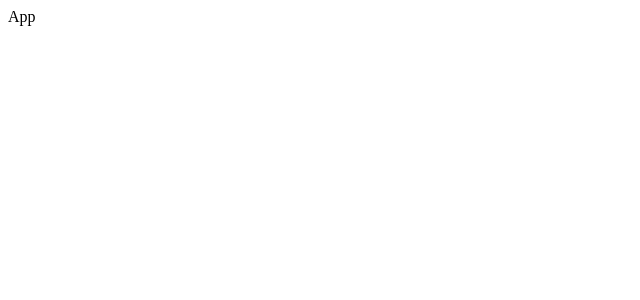
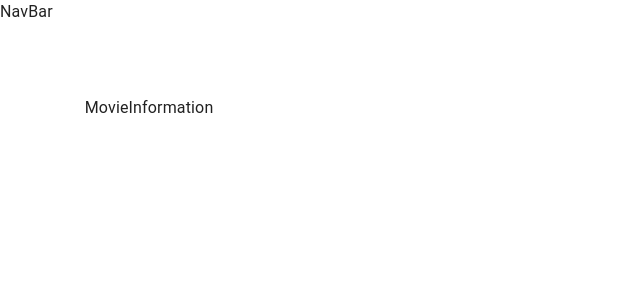
Before and after one commit to 1Bernard/filmpire, a React (Vite) app: page /movie/1 in a window 1280 px wide. Shown: the top 300 px of the page, without its empty margins (0-640 px from the left). Built offline with nearby package versions, Linux system fonts and the light colour scheme.

Commit message:
file and folder structure

```diff
--- a/package.json
+++ b/package.json
@@ -14,11 +14,13 @@
     "@emotion/styled": "^11.10.4",
     "@mui/icons-material": "^5.10.6",
     "@mui/material": "^5.10.6",
+    "@mui/styles": "^5.8.0",
     "@reduxjs/toolkit": "^1.8.5",
     "axios": "^0.27.2",
     "react": "^18.2.0",
     "react-dom": "^18.2.0",
-    "react-redux": "^8.0.4"
+    "react-redux": "^8.0.4",
+    "react-router-dom": "^6.4.2"
   },
   "devDependencies": {
     "@types/react": "^18.0.17",
--- /dev/null
+++ b/src/components/Actors/Actors.jsx
@@ -0,0 +1,10 @@
+import React from 'react';
+
+const Actors = () => {
+  console.log('Actors');
+  return (
+    <div>Actors</div>
+  );
+};
+
+export default Actors;
--- a/src/components/App.jsx
+++ b/src/components/App.jsx
@@ -1,7 +1,45 @@
 import React from 'react';
+import { CssBaseline } from '@mui/material';
+import {
+  createBrowserRouter,
+  RouterProvider,
+  // Route,
+} from 'react-router-dom';
 
-const App = () => (
-  <div>App</div>
-);
+import useStyles from './styles';
+import { Actors, MovieInformation, Movies, NavBar, Profile } from '.';
+
+const router = createBrowserRouter([
+  {
+    path: '/movie/:id',
+    element: <MovieInformation />,
+  },
+  {
+    path: '/actors/:id',
+    element: <Actors />,
+  },
+  {
+    path: '/',
+    element: <Movies />,
+  },
+  {
+    path: '/profile/:id',
+    element: <Profile />,
+  },
+]);
+
+const App = () => {
+  const classes = useStyles();
+  return (
+    <div className={classes.root}>
+      <CssBaseline />
+      <NavBar />
+      <main className={classes.content}>
+        <div className={classes.toolbar} />
+        <RouterProvider router={router} />
+      </main>
+    </div>
+  );
+};
 
 export default App;
--- /dev/null
+++ b/src/components/MovieInformation/MovieInformation.jsx
@@ -0,0 +1,10 @@
+import React from 'react';
+
+const MovieInformation = () => {
+  console.log('Movie information');
+  return (
+    <div>MovieInformation</div>
+  );
+};
+
+export default MovieInformation;
--- /dev/null
+++ b/src/components/Movies/Movies.jsx
@@ -0,0 +1,10 @@
+import React from 'react';
+
+const Movies = () => {
+  console.log('Movies');
+  return (
+    <div>Movies</div>
+  );
+};
+
+export default Movies;
--- /dev/null
+++ b/src/components/NavBar/NavBar.jsx
@@ -0,0 +1,10 @@
+import React from 'react';
+
+const NavBar = () => {
+  console.log('NavBar');
+  return (
+    <div>NavBar</div>
+  );
+};
+
+export default NavBar;
--- /dev/null
+++ b/src/components/Profile/Profile.jsx
@@ -0,0 +1,10 @@
+import React from 'react';
+
+const Profile = () => {
+  console.log('Profile');
+  return (
+    <div>Profile</div>
+  );
+};
+
+export default Profile;
--- /dev/null
+++ b/src/components/index.js
@@ -0,0 +1,5 @@
+export { default as Actors } from './Actors/Actors';
+export { default as MovieInformation } from './MovieInformation/MovieInformation';
+export { default as Movies } from './Movies/Movies';
+export { default as NavBar } from './NavBar/NavBar';
+export { default as Profile } from './Profile/Profile';
--- /dev/null
+++ b/src/components/styles.js
@@ -0,0 +1,15 @@
+import { makeStyles } from '@mui/styles';
+
+export default makeStyles(() => ({
+  root: {
+    display: 'flex',
+    height: '100%',
+  },
+  content: {
+    flexGrow: 1,
+    padding: '6em 2em 2em',
+  },
+  toolkit: {
+    height: '70px',
+  },
+}));
```
Also changed, not shown: 2 other files (tests, documents, lock files or other folders).
